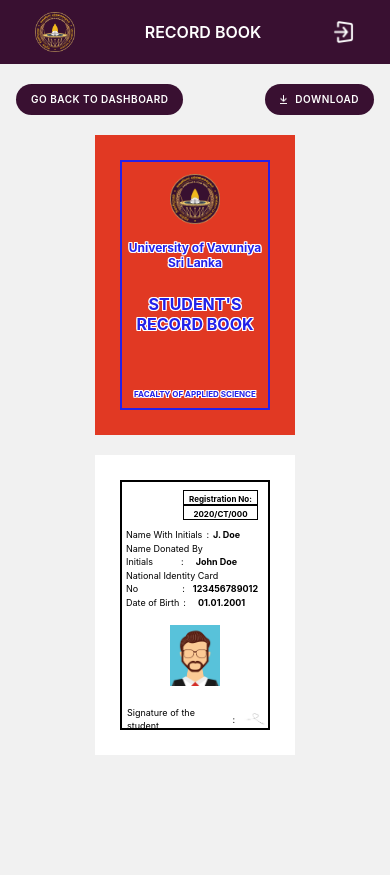
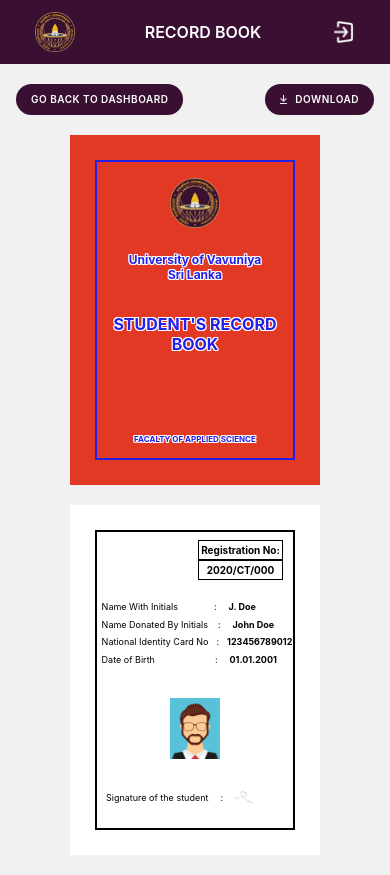
Before and after one commit to MohamadNazik/uov-student-reg-and-renewal-system-frontend, a React (Vite) app: page /record-book in a window 390 px wide. Before the commit the page ends 844 px from the top, so only its background shows below. Built offline with nearby package versions, Linux system fonts and the light colour scheme.

Commit message:
complete

```diff
--- a/src/components/RecordBookComponent.jsx
+++ b/src/components/RecordBookComponent.jsx
@@ -7,10 +7,10 @@
   return (
     <div className="flex flex-col gap-5 xl:flex-row xl:gap-14">
       {/* Front view */}
-      <div className="w-[200px] sm:w-[390px] bg-[#E13923] h-[300px] sm:h-[500px] flex justify-center items-center overflow-hidden relative">
-        <div className="w-[150px] sm:w-[300px] bg-[#E13923] h-[250px] sm:h-[450px] border-2  border-customBlue flex flex-col justify-start items-center overflow-hidden relative">
-          <img src={uni_logo} alt="University Logo" className="w-[50px] sm:w-[120px] h-auto mt-3 sm:mt-5" />
-          <h3 className="text-customBlue text-[12px] sm:text-[20px] font-inter font-bold mt-4 sm:mt-8 leading-tight "
+      <div className="w-[250px] sm:w-[390px] bg-[#E13923] h-[350px] sm:h-[500px] flex justify-center items-center overflow-hidden relative">
+        <div className="w-[200px] sm:w-[300px] bg-[#E13923] h-[300px] sm:h-[450px] border-2  border-customBlue flex flex-col justify-start items-center overflow-hidden relative">
+          <img src={uni_logo} alt="University Logo" className="w-[50px] sm:w-[120px] h-auto mt-4 sm:mt-5" />
+          <h3 className="text-customBlue text-[12px] sm:text-[20px] font-inter font-bold mt-6 sm:mt-8 leading-tight "
             style={{
               textShadow: `
                1px 1px 0 white,
@@ -37,7 +37,7 @@
 
               `,
           }}>Sri Lanka</h3>
-          <h3 className="text-customBlue text-[16px] sm:text-[28px] text-center  font-inter font-bold uppercase mt-6 sm:mt-8 leading-tight" style={{
+          <h3 className="text-customBlue text-[16px] sm:text-[28px] text-center  font-inter font-bold uppercase mt-8 sm:mt-8 leading-tight" style={{
             textShadow: `
                 1px 1px 0 white,
                 -1px -1px 0 white,
@@ -49,7 +49,7 @@
                 0 -1px 0 white
               `,
           }}>Student's Record Book</h3>
-          <h3 className="text-customBlue text-[8px] sm:text-[18px] text-center  font-inter font-bold uppercase mt-[55px] sm:mt-[80px] sm:pt-2 leading-tight " style={{
+          <h3 className="text-customBlue text-[8px] sm:text-[18px] text-center  font-inter font-bold uppercase mt-20 sm:mt-[80px] sm:pt-2 leading-tight " style={{
             textShadow: `
                 1px 1px 0 white,
                 -1px -1px 0 white,
@@ -66,42 +66,42 @@
 
 
       {/* Back view */}
-      <div className="w-[200px] sm:w-[390px]  bg-white h-[300px] sm:h-[500px] flex justify-center items-center overflow-hidden relative">
-        <div className="w-[150px] sm:w-[300px] bg-white h-[250px] sm:h-[450px] border-2  border-black   flex flex-col justify-start items-center overflow-hidden relative">
-          <div class="w-[75px] h-[15px] sm:w-[120px] sm:h-[40px] sm:text-[12px] border  border-black text-[8px] ml-auto mr-[10px] mt-2">
+      <div className="w-[250px] sm:w-[390px]  bg-white h-[350px] sm:h-[500px] flex justify-center items-center overflow-hidden relative">
+        <div className="w-[200px] sm:w-[300px] bg-white h-[300px] sm:h-[450px] border-2  border-black   flex flex-col justify-start items-center overflow-hidden relative">
+          <div class="w-[85px] h-[20px] sm:w-[120px] sm:h-[40px] sm:text-[12px] border  border-black text-[10px] ml-auto mr-[10px] mt-2">
             <p class="text-center mt-[2px] font-bold">
               Registration No:
             </p>
           </div>
-          <div class="w-[75px] h-[15px] sm:w-[120px] sm:h-[40px] border border-black text-[8px] sm:text-[12px] ml-auto mr-[10px]">
+          <div class="w-[85px] h-[20px] sm:w-[120px] sm:h-[40px] border border-black text-[10px] sm:text-[12px] ml-auto mr-[10px]">
             <p class="text-center mt-[2px]  font-bold">
               2020/CT/000
             </p>
           </div>
-          <div class="text-left  text-[9px] sm:text-[12px] ml-1 mt-2 sm:mr-[40px] sm:mt-10 sm:space-y-2">
+          <div class="text-left  text-[9px] sm:text-[12px] ml-1 mt-5 sm:mr-[40px] sm:mt-10 space-y-1 sm:space-y-3">
             <h4>
               Name With Initials
-              <span class="inline mx-auto  ml-1 sm:ml-[43px]">:</span>
-              <span class="font-bold ml-1  sm:ml-2">J. Doe</span>
+              <span class="inline mx-auto  ml-9 sm:ml-[43px]">:</span>
+              <span class="font-bold ml-3  sm:ml-2">J. Doe</span>
             </h4>
             <h4>
               Name Donated By Initials
-              <span class="inline ml-7">:</span>
+              <span class="inline ml-[10px]">:</span>
               <span class="font-bold ml-3 sm:ml-2">John Doe</span>
             </h4>
             <h4>
               National Identity Card No
-              <span class="inline ml-11">:</span>
+              <span class="inline ml-2 ">:</span>
               <span class="font-bold ml-2 sm:ml-2">123456789012</span>
             </h4>
             <h4>
               Date of Birth
-              <span class="inline ml-1 sm:ml-[75px]">:</span>
+              <span class="inline ml-[60px] sm:ml-[75px]">:</span>
               <span class="font-bold  ml-3 sm:ml-2">01.01.2001</span>
             </h4>
           </div>
 
-          <div className="flex justify-center items-center mt-4 sm:mt-8">
+          <div className="flex justify-center items-center mt-8 sm:mt-8">
             <img
               src={student_img}
               alt="Student Image"
@@ -109,8 +109,8 @@
             />
           </div>
 
-          <div class="flex items-center text-left text-[9px] sm:text-[12px] ml-[5px] mt-5 sm:mr-[70px] sm:mt-10">
-            Signature of the student<span class="ml-1 sm:ml-[15px]">:</span>
+          <div class="flex items-center text-left text-[9px] sm:text-[12px] mr-7 mt-8 sm:mr-[70px] sm:mt-10">
+            Signature of the student<span class="ml-3 sm:ml-[15px]">:</span>
             <img src={holder_signature} alt="signature" class="w-[25px] sm:w-[50px] h-auto ml-2" />
           </div>
         </div>
```
